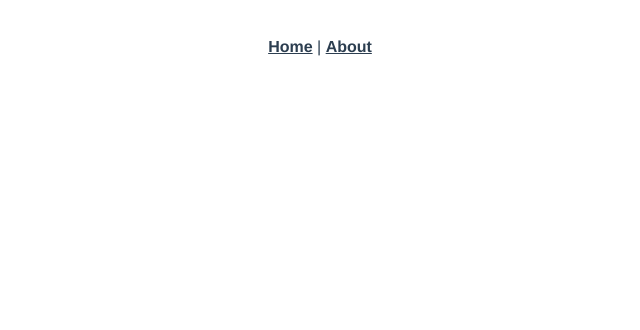
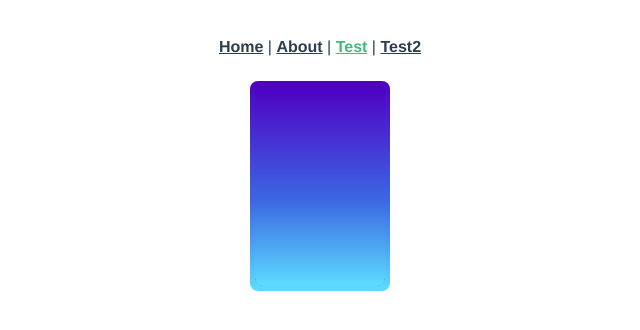
Before and after one commit to DarkLight-Long/DarkLight, a Vue app: page /#/test in a window 1280 px wide. Shown: the top 330 px of the page, without its empty margins (320-960 px from the left). Built offline with nearby package versions, Linux system fonts and the light colour scheme.

Commit message:
20220415 CollPage Test

```diff
--- a/src/App.vue
+++ b/src/App.vue
@@ -1,13 +1,27 @@
 <template>
   <div id="app">
     <div id="nav">
-      <router-link to="/blog-demo/">Home</router-link> |
-      <router-link to="/blog-demo/about">About</router-link>
+      <router-link to="/">Home</router-link> |
+      <router-link to="/about">About</router-link> |
+      <router-link to="/test">Test</router-link> |
+      <router-link to="/test2">Test2</router-link>
     </div>
     <router-view/>
   </div>
 </template>
-
+<script lang="ts">
+import Vue from 'vue'
+export default Vue.extend({
+  mounted () {
+    console.log(this.$route)
+  },
+  methods: {
+    handleClick () {
+      this.$router.push({ name: 'Test' })
+    }
+  }
+})
+</script>
 <style lang="scss">
 #app {
   font-family: Avenir, Helvetica, Arial, sans-serif;
--- a/src/router/index.ts
+++ b/src/router/index.ts
@@ -1,14 +1,10 @@
 import Vue from 'vue'
 import VueRouter, { RouteConfig } from 'vue-router'
 import Home from '../views/Home.vue'
-import { webpath } from '../init'
 
 Vue.use(VueRouter)
 
 const routes: Array<RouteConfig> = [
-  {
-    path: webpath,
-    children: [
   {
     path: '/',
     name: 'Home',
@@ -21,8 +17,11 @@ const routes: Array<RouteConfig> = [
     // this generates a separate chunk (about.[hash].js) for this route
     // which is lazy-loaded when the route is visited.
     component: () => import(/* webpackChunkName: "about" */ '../views/About.vue')
-      }
-    ]
+  },
+  {
+    path: '/test',
+    name: 'Test',
+    component: () => import(/* webpackChunkName: "test" */ '../views/test/Test.vue')
   }
 ]
 
--- a/src/views/About.vue
+++ b/src/views/About.vue
@@ -4,3 +4,11 @@
     <h2>This is an about page</h2>
   </div>
 </template>
+<script lang="ts">
+import Vue from 'vue'
+export default Vue.extend({
+  mounted () {
+    console.log(this.$route)
+  }
+})
+</script>
--- a/src/views/Home.vue
+++ b/src/views/Home.vue
@@ -14,5 +14,6 @@ import HelloWorld from '@/components/HelloWorld.vue' // @ is an alias to /src
     HelloWorld
   }
 })
+// 猜测:主要是调用外部方法来使用。本身只有一些装饰器
 export default class Home extends Vue {}
 </script>
--- /dev/null
+++ b/src/views/test/Test.vue
@@ -0,0 +1,93 @@
+<template>
+  <div class="content">
+    <div class="card">Test</div>
+  </div>
+</template>
+<script lang="ts">
+// https://code.juejin.cn/pen/7085519500338167815
+// Not completed
+import Vue from 'vue'
+export default Vue.extend({
+  mounted () {
+    console.log('test')
+  }
+})
+</script>
+<style lang="scss" scoped>
+  @property --rotate {
+    syntax: "<angle>";
+    initial-value: 132deg;
+    inherits: false;
+  }
+  /* 未知原因undefined */
+  :root {
+    --card-width: 200px;
+    --card-height: 130px
+  }
+  .content{
+    display: flex;
+    align-items: center;
+    justify-content: center;
+    text-align: center;
+  }
+  .card {
+    display: flex;
+    align-items: center;
+    justify-content: center;
+    text-align: center;
+    position: relative;
+    width: 130px;
+    height: 200px;
+    /* width: var(--card-width); */
+    /* height: var(--card-height); */
+    color: black;
+    background: #191c29;
+    border-radius: 9px;
+    font-family: cursive;
+  }
+  .card:hover {
+    color: wheat;
+    transition: color 1s;
+  }
+  .card::before:hover,.card::after:hover {
+    animation: none;
+    opacity: 0;
+  }
+  .card::before {
+    content: "";
+    position: absolute;
+    width: 140px;
+    height: 210px;
+    top: -5px;
+    left: -5px;
+    border-radius: 8px;
+    background-image: linear-gradient(
+      var(--rotate), #5ddcff, #3c67e3 43%, #4e00c2
+    );
+    z-index: -1;
+    animation: spin 2.5s linear infinite;
+  }
+  .card::after {
+    content: "";
+    position: absolute;
+    width: 130px;
+    height: 200px;
+    border-radius: 8px;
+    background-color: #212534;
+    z-index: 1;
+    background-image: linear-gradient(
+      var(--rotate), #5ddcff, #3c67e3 43%, #4e00c2
+    );
+    opacity: 1;
+    transition: opacity .5s;
+    animation: spin 2.5s linear infinite;
+  }
+  @keyframes spin {
+    0% {
+      --rotate: 0deg;
+    }
+    100% {
+      --rotate: 360deg;
+    }
+  }
+</style>
--- a/tsconfig.json
+++ b/tsconfig.json
@@ -38,7 +38,7 @@
     "src/**/*.vue",
     "tests/**/*.ts",
     "tests/**/*.tsx",
-
+    "src/**/**/*.vue",
   ],
   "exclude": [
     "node_modules"
--- a/vue.config.js
+++ b/vue.config.js
@@ -6,5 +6,9 @@ module.exports = {
   outputDir: "dist",
   // 编译后js,css文件放置到/dist/static目录下，方便nginx访问
   assetsDir: "static",
-    productionSourceMap: false
+  productionSourceMap: false,
+  devServer: {
+    host: '127.0.0.1',
+    port: 3001
+  },
 }
```
Also changed, not shown: 2 other files (tests, documents, lock files or other folders). Lines whose indentation alone changed are shown as unchanged.
